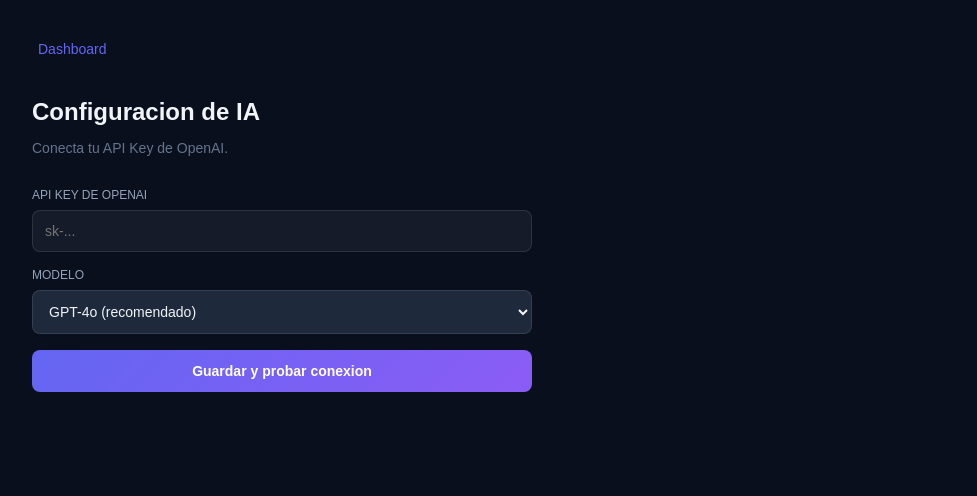
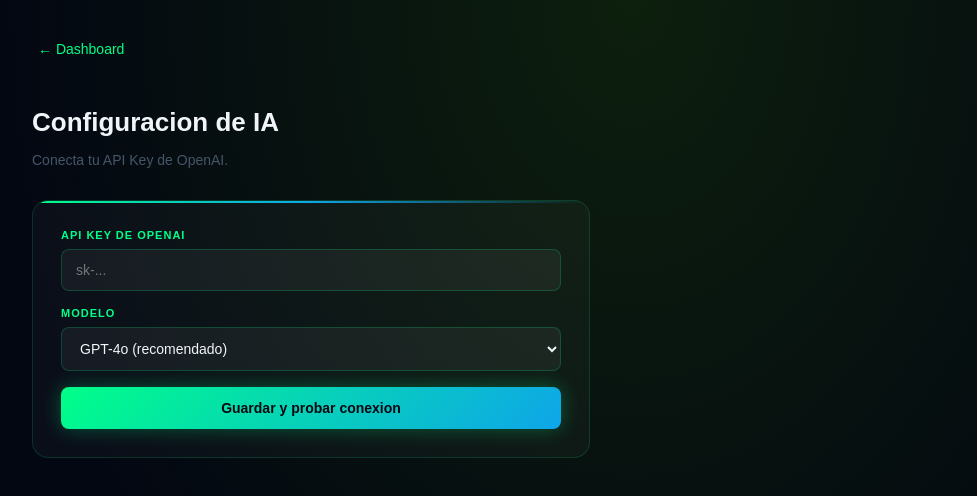
Before and after one commit to alebusinessgrowth360-ai/credit-repair-ai, a Next.js app in the folder frontend/: page /configuracion in a window 1280 px wide. Shown: the top 496 px of the page, without its empty margins (8-985 px from the left). Built offline with nearby package versions, Linux system fonts and the light colour scheme; no server answers; sample sign-in values are in the browser's storage.

Commit message:
fix: match configuracion page to green theme, show brand logo in header
Co-Authored-By: Claude Sonnet 4.6 <noreply@anthropic.com>

```diff
--- a/frontend/src/app/configuracion/page.tsx
+++ b/frontend/src/app/configuracion/page.tsx
@@ -55,36 +55,39 @@ export default function ConfiguracionPage() {
   }
 
   return (
-    <div style={{ minHeight:'100vh', background:'#0a0f1e', color:'#f1f5f9', fontFamily:'sans-serif', padding:'40px' }}>
-      <button onClick={() => router.push('/dashboard')} style={{ background:'none', border:'none', color:'#6366f1', cursor:'pointer', marginBottom:'24px', fontSize:'14px' }}>Dashboard</button>
-      <h1 style={{ fontSize:'24px', marginBottom:'8px' }}>Configuracion de IA</h1>
-      <p style={{ color:'#64748b', fontSize:'14px', marginBottom:'32px' }}>Conecta tu API Key de OpenAI.</p>
+    <div style={{ minHeight:'100vh', background:'#030712', backgroundImage:'radial-gradient(ellipse at top, #0d1f0d 0%, #030712 70%)', color:'#e2e8f0', fontFamily:'sans-serif', padding:'40px' }}>
+      <button onClick={() => router.push('/dashboard')} style={{ background:'none', border:'none', color:'#00ff88', cursor:'pointer', marginBottom:'32px', fontSize:'14px' }}>← Dashboard</button>
+      <h1 style={{ fontSize:'26px', marginBottom:'8px', color:'#f1f5f9', fontWeight:'bold' }}>Configuracion de IA</h1>
+      <p style={{ color:'#475569', fontSize:'14px', marginBottom:'32px' }}>Conecta tu API Key de OpenAI.</p>
       {config && (
-        <div style={{ background:'rgba(34,197,94,0.1)', border:'1px solid #22c55e', borderRadius:'10px', padding:'12px 16px', marginBottom:'24px', fontSize:'13px' }}>
-          Estado: {config.estado_conexion} - Modelo: {config.modelo}
+        <div style={{ background:'rgba(0,255,136,0.06)', border:'1px solid rgba(0,255,136,0.3)', borderRadius:'10px', padding:'12px 16px', marginBottom:'24px', fontSize:'13px', color:'#00ff88' }}>
+          Estado: {config.estado_conexion} — Modelo: {config.modelo}
         </div>
       )}
-      <form onSubmit={guardar} style={{ maxWidth:'500px', display:'flex', flexDirection:'column', gap:'16px' }}>
+      <div style={{ background:'rgba(255,255,255,0.03)', border:'1px solid rgba(0,255,136,0.15)', borderRadius:'16px', padding:'28px', maxWidth:'500px', position:'relative', overflow:'hidden' }}>
+        <div style={{ position:'absolute', top:0, left:0, right:0, height:'2px', background:'linear-gradient(90deg,#00ff88,#0ea5e9,transparent)' }}></div>
+        <form onSubmit={guardar} style={{ display:'flex', flexDirection:'column', gap:'16px' }}>
           <div>
-          <label style={{ display:'block', fontSize:'12px', color:'#94a3b8', marginBottom:'8px' }}>API KEY DE OPENAI</label>
+            <label style={{ display:'block', fontSize:'11px', color:'#00ff88', fontWeight:'bold', letterSpacing:'1px', textTransform:'uppercase', marginBottom:'8px' }}>API Key de OpenAI</label>
             <input type="password" placeholder="sk-..." value={apiKey} onChange={e => setApiKey(e.target.value)} required
-            style={{ width:'100%', padding:'12px', background:'rgba(255,255,255,0.05)', border:'1px solid rgba(255,255,255,0.1)', borderRadius:'8px', color:'#f1f5f9', fontSize:'14px', outline:'none', boxSizing:'border-box' }} />
+              style={{ width:'100%', padding:'12px 14px', background:'rgba(255,255,255,0.05)', border:'1px solid rgba(0,255,136,0.2)', borderRadius:'8px', color:'#f1f5f9', fontSize:'14px', outline:'none', boxSizing:'border-box' }} />
           </div>
           <div>
-          <label style={{ display:'block', fontSize:'12px', color:'#94a3b8', marginBottom:'8px' }}>MODELO</label>
+            <label style={{ display:'block', fontSize:'11px', color:'#00ff88', fontWeight:'bold', letterSpacing:'1px', textTransform:'uppercase', marginBottom:'8px' }}>Modelo</label>
             <select value={modelo} onChange={e => setModelo(e.target.value)}
-            style={{ width:'100%', padding:'12px', background:'#1e293b', border:'1px solid rgba(255,255,255,0.1)', borderRadius:'8px', color:'#f1f5f9', fontSize:'14px', outline:'none' }}>
+              style={{ width:'100%', padding:'12px 14px', background:'rgba(255,255,255,0.05)', border:'1px solid rgba(0,255,136,0.2)', borderRadius:'8px', color:'#f1f5f9', fontSize:'14px', outline:'none' }}>
               <option value="gpt-4o">GPT-4o (recomendado)</option>
               <option value="gpt-4o-mini">GPT-4o Mini</option>
             </select>
           </div>
-        {mensaje && <p style={{ color:'#22c55e', fontSize:'13px', margin:0 }}>{mensaje}</p>}
-        {error && <p style={{ color:'#fca5a5', fontSize:'13px', margin:0 }}>{error}</p>}
+          {mensaje && <p style={{ color:'#00ff88', fontSize:'13px', margin:0 }}>{mensaje}</p>}
+          {error && <p style={{ color:'#f87171', fontSize:'13px', margin:0 }}>{error}</p>}
           <button type="submit" disabled={loading}
-          style={{ padding:'13px', background:'linear-gradient(135deg,#6366f1,#8b5cf6)', border:'none', borderRadius:'8px', color:'#fff', fontSize:'14px', fontWeight:'bold', cursor:'pointer' }}>
+            style={{ padding:'13px', background: loading ? 'rgba(0,255,136,0.2)' : 'linear-gradient(135deg,#00ff88,#0ea5e9)', border:'none', borderRadius:'8px', color:'#030712', fontSize:'14px', fontWeight:'bold', cursor: loading ? 'not-allowed' : 'pointer', boxShadow: loading ? 'none' : '0 0 20px rgba(0,255,136,0.3)' }}>
             {loading ? 'Guardando...' : 'Guardar y probar conexion'}
           </button>
         </form>
       </div>
+    </div>
   )
 }
```
Also changed, not shown: frontend/src/app/clientes/page.tsx (+6 -1 lines). Lines whose indentation alone changed are shown as unchanged.
